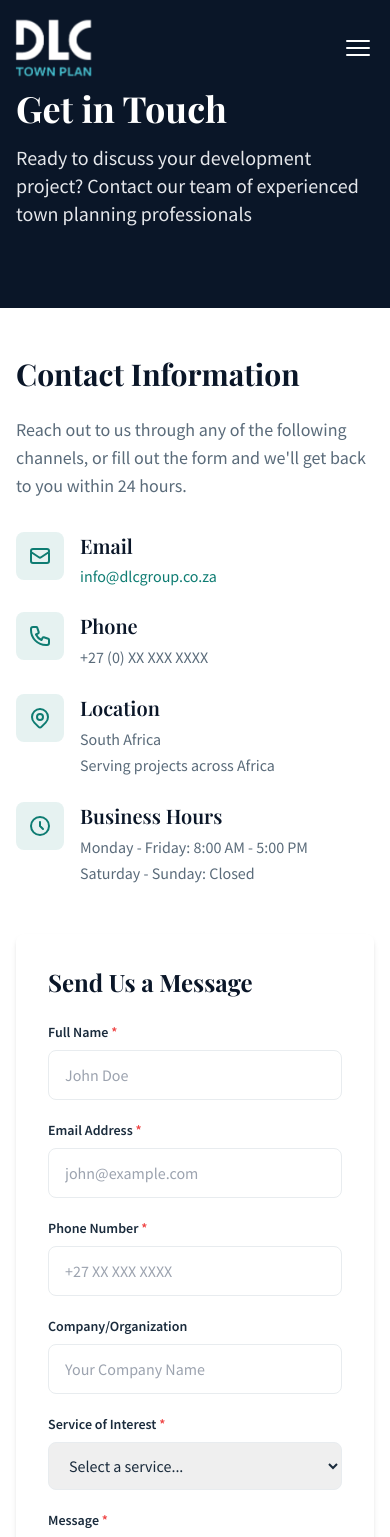
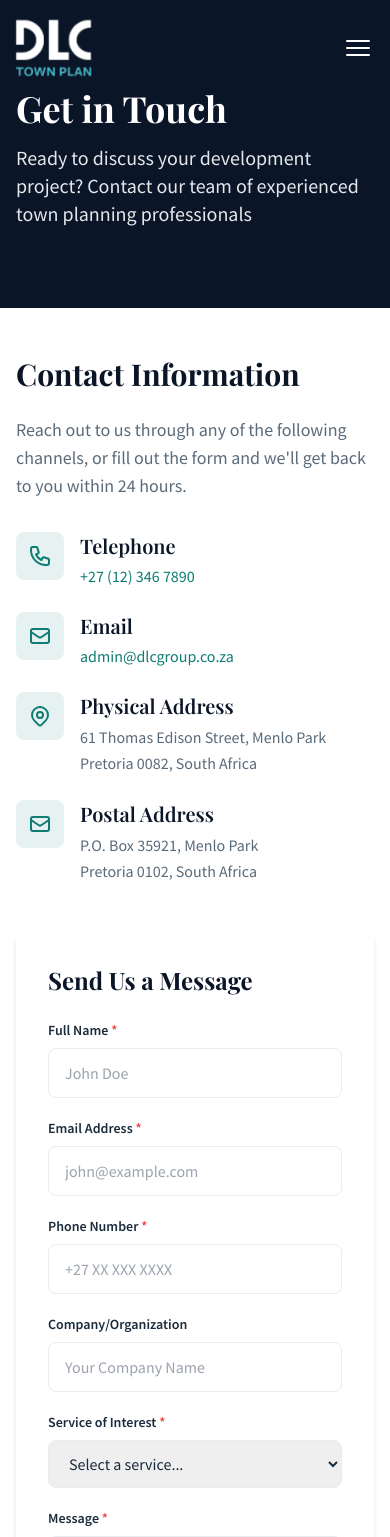
Before and after one commit to barrattisherwood/dlc-town-planning, an Angular app: page /contact in a window 390 px wide. Shown: the top 1537 px of the page. Built offline with nearby package versions, Linux system fonts and the light colour scheme.

Commit message:
Update contact details with real phone, email, physical and postal address; remove trading hours

```diff
--- a/src/app/pages/contact/contact.component.html
+++ b/src/app/pages/contact/contact.component.html
@@ -20,6 +20,19 @@
         </p>
 
         <div class="space-y-6">
+          <!-- Phone -->
+          <div class="flex items-start space-x-4">
+            <div class="w-12 h-12 bg-teal/10 rounded-lg flex items-center justify-center flex-shrink-0">
+              <svg class="w-6 h-6 text-teal" fill="none" stroke="currentColor" viewBox="0 0 24 24">
+                <path stroke-linecap="round" stroke-linejoin="round" stroke-width="2" d="M3 5a2 2 0 012-2h3.28a1 1 0 01.948.684l1.498 4.493a1 1 0 01-.502 1.21l-2.257 1.13a11.042 11.042 0 005.516 5.516l1.13-2.257a1 1 0 011.21-.502l4.493 1.498a1 1 0 01.684.949V19a2 2 0 01-2 2h-1C9.716 21 3 14.284 3 6V5z" />
+              </svg>
+            </div>
+            <div>
+              <h4 class="font-semibold mb-1">Telephone</h4>
+              <a href="tel:+27123467890" class="text-teal hover:text-teal-light">+27 (12) 346 7890</a>
+            </div>
+          </div>
+
           <!-- Email -->
           <div class="flex items-start space-x-4">
             <div class="w-12 h-12 bg-teal/10 rounded-lg flex items-center justify-center flex-shrink-0">
@@ -29,26 +42,13 @@
             </div>
             <div>
               <h4 class="font-semibold mb-1">Email</h4>
-              <a href="mailto:info@dlcgroup.co.za" class="text-teal hover:text-teal-light">
-                info&#64;dlcgroup.co.za
+              <a href="mailto:admin@dlcgroup.co.za" class="text-teal hover:text-teal-light">
+                admin&#64;dlcgroup.co.za
               </a>
             </div>
           </div>
 
-          <!-- Phone -->
-          <div class="flex items-start space-x-4">
-            <div class="w-12 h-12 bg-teal/10 rounded-lg flex items-center justify-center flex-shrink-0">
-              <svg class="w-6 h-6 text-teal" fill="none" stroke="currentColor" viewBox="0 0 24 24">
-                <path stroke-linecap="round" stroke-linejoin="round" stroke-width="2" d="M3 5a2 2 0 012-2h3.28a1 1 0 01.948.684l1.498 4.493a1 1 0 01-.502 1.21l-2.257 1.13a11.042 11.042 0 005.516 5.516l1.13-2.257a1 1 0 011.21-.502l4.493 1.498a1 1 0 01.684.949V19a2 2 0 01-2 2h-1C9.716 21 3 14.284 3 6V5z" />
-              </svg>
-            </div>
-            <div>
-              <h4 class="font-semibold mb-1">Phone</h4>
-              <p class="text-muted">+27 (0) XX XXX XXXX</p>
-            </div>
-          </div>
-
-          <!-- Location -->
+          <!-- Physical Address -->
           <div class="flex items-start space-x-4">
             <div class="w-12 h-12 bg-teal/10 rounded-lg flex items-center justify-center flex-shrink-0">
               <svg class="w-6 h-6 text-teal" fill="none" stroke="currentColor" viewBox="0 0 24 24">
@@ -57,23 +57,26 @@
               </svg>
             </div>
             <div>
-              <h4 class="font-semibold mb-1">Location</h4>
-              <p class="text-muted">South Africa<br>Serving projects across Africa</p>
+              <h4 class="font-semibold mb-1">Physical Address</h4>
+              <p class="text-muted leading-relaxed">
+                61 Thomas Edison Street, Menlo Park<br>
+                Pretoria 0082, South Africa
+              </p>
             </div>
           </div>
 
-          <!-- Business Hours -->
+          <!-- Postal Address -->
           <div class="flex items-start space-x-4">
             <div class="w-12 h-12 bg-teal/10 rounded-lg flex items-center justify-center flex-shrink-0">
               <svg class="w-6 h-6 text-teal" fill="none" stroke="currentColor" viewBox="0 0 24 24">
-                <path stroke-linecap="round" stroke-linejoin="round" stroke-width="2" d="M12 8v4l3 3m6-3a9 9 0 11-18 0 9 9 0 0118 0z" />
+                <path stroke-linecap="round" stroke-linejoin="round" stroke-width="2" d="M3 8l7.89 5.26a2 2 0 002.22 0L21 8M5 19h14a2 2 0 002-2V7a2 2 0 00-2-2H5a2 2 0 00-2 2v10a2 2 0 002 2z" />
               </svg>
             </div>
             <div>
-              <h4 class="font-semibold mb-1">Business Hours</h4>
-              <p class="text-muted">
-                Monday - Friday: 8:00 AM - 5:00 PM<br>
-                Saturday - Sunday: Closed
+              <h4 class="font-semibold mb-1">Postal Address</h4>
+              <p class="text-muted leading-relaxed">
+                P.O. Box 35921, Menlo Park<br>
+                Pretoria 0102, South Africa
               </p>
             </div>
           </div>
--- a/src/app/shared/footer/footer.component.html
+++ b/src/app/shared/footer/footer.component.html
@@ -34,20 +34,20 @@
             <svg class="w-5 h-5 mt-0.5 flex-shrink-0 text-teal-light" fill="none" stroke="currentColor" viewBox="0 0 24 24">
               <path stroke-linecap="round" stroke-linejoin="round" stroke-width="2" d="M3 8l7.89 5.26a2 2 0 002.22 0L21 8M5 19h14a2 2 0 002-2V7a2 2 0 00-2-2H5a2 2 0 00-2 2v10a2 2 0 002 2z" />
             </svg>
-            <span>info&#64;dlcgroup.co.za</span>
+            <a href="mailto:admin@dlcgroup.co.za" class="hover:text-teal-light transition-colors">admin&#64;dlcgroup.co.za</a>
           </li>
           <li class="flex items-start space-x-2">
             <svg class="w-5 h-5 mt-0.5 flex-shrink-0 text-teal-light" fill="none" stroke="currentColor" viewBox="0 0 24 24">
               <path stroke-linecap="round" stroke-linejoin="round" stroke-width="2" d="M3 5a2 2 0 012-2h3.28a1 1 0 01.948.684l1.498 4.493a1 1 0 01-.502 1.21l-2.257 1.13a11.042 11.042 0 005.516 5.516l1.13-2.257a1 1 0 011.21-.502l4.493 1.498a1 1 0 01.684.949V19a2 2 0 01-2 2h-1C9.716 21 3 14.284 3 6V5z" />
             </svg>
-            <span>+27 (0) XX XXX XXXX</span>
+            <a href="tel:+27123467890" class="hover:text-teal-light transition-colors">+27 (12) 346 7890</a>
           </li>
           <li class="flex items-start space-x-2">
             <svg class="w-5 h-5 mt-0.5 flex-shrink-0 text-teal-light" fill="none" stroke="currentColor" viewBox="0 0 24 24">
               <path stroke-linecap="round" stroke-linejoin="round" stroke-width="2" d="M17.657 16.657L13.414 20.9a1.998 1.998 0 01-2.827 0l-4.244-4.243a8 8 0 1111.314 0z" />
               <path stroke-linecap="round" stroke-linejoin="round" stroke-width="2" d="M15 11a3 3 0 11-6 0 3 3 0 016 0z" />
             </svg>
-            <span>South Africa</span>
+            <span>61 Thomas Edison Street<br>Menlo Park, Pretoria 0082</span>
           </li>
         </ul>
       </div>
```
